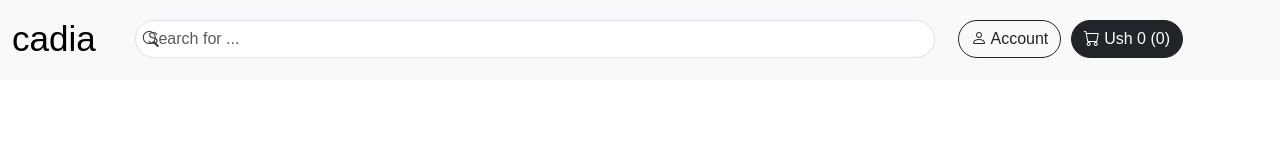
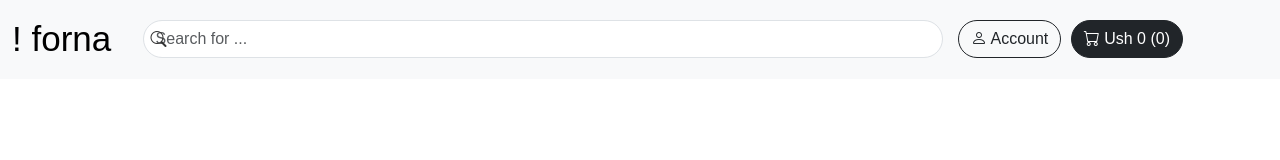
Before and after one commit to JesseOtim/Online-Store, a plain HTML site: page index.html in a window 1280 px wide. Drawn offline with nearby package versions, Linux system fonts and the light colour scheme.

Commit message:
Refactor code

```diff
--- a/index.html
+++ b/index.html
@@ -14,7 +14,7 @@
 <body>
     <nav class="navbar sticky-top bg-body-tertiary">
         <div class="container-fluid">
-            <a class="navbar-brand" href="#">cadia</a>
+            <a class="navbar-brand" href="#">! forna </a>
 
             <form class="d-flex" role="search">
                 <div class="position-relative">
```
